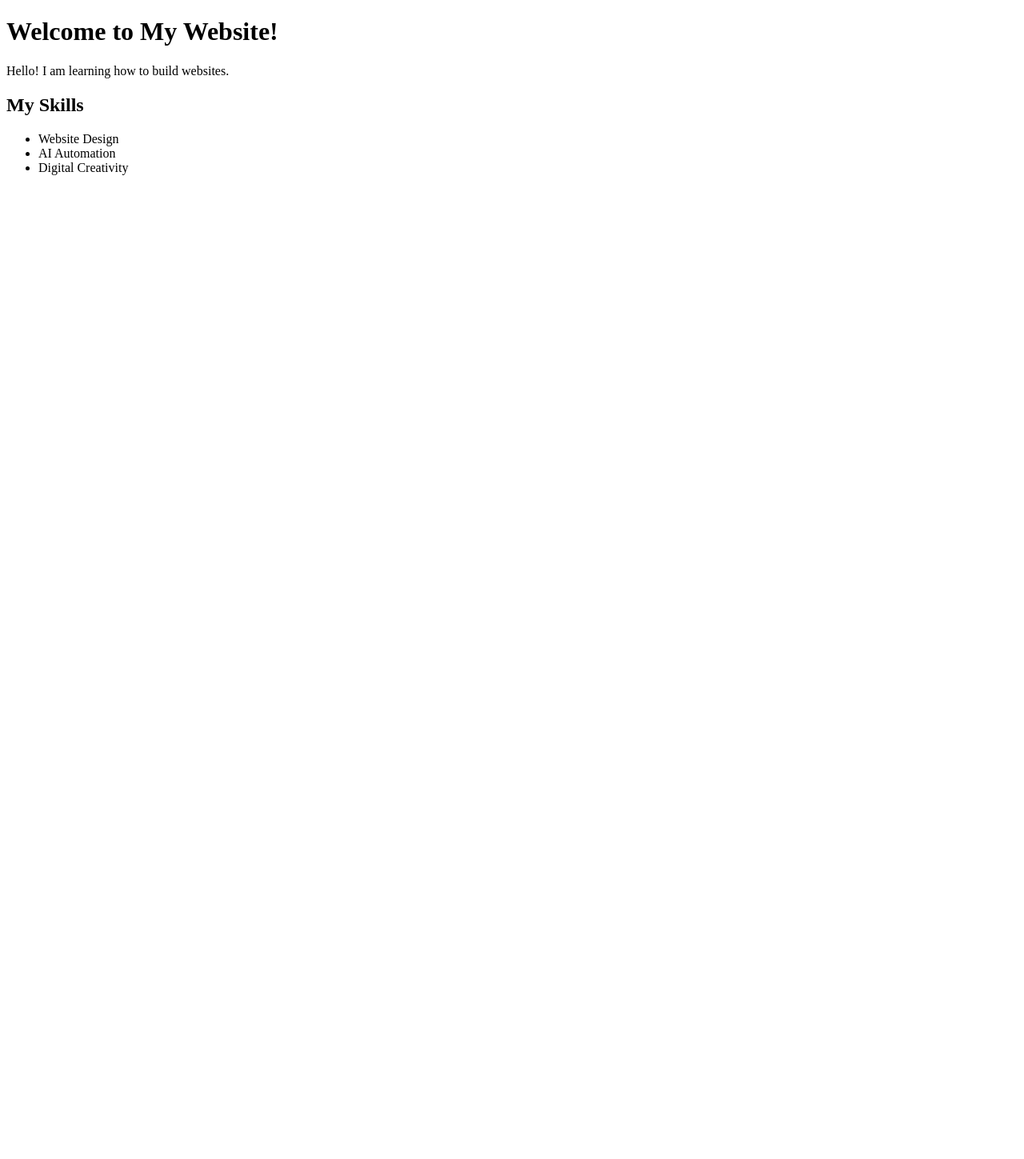
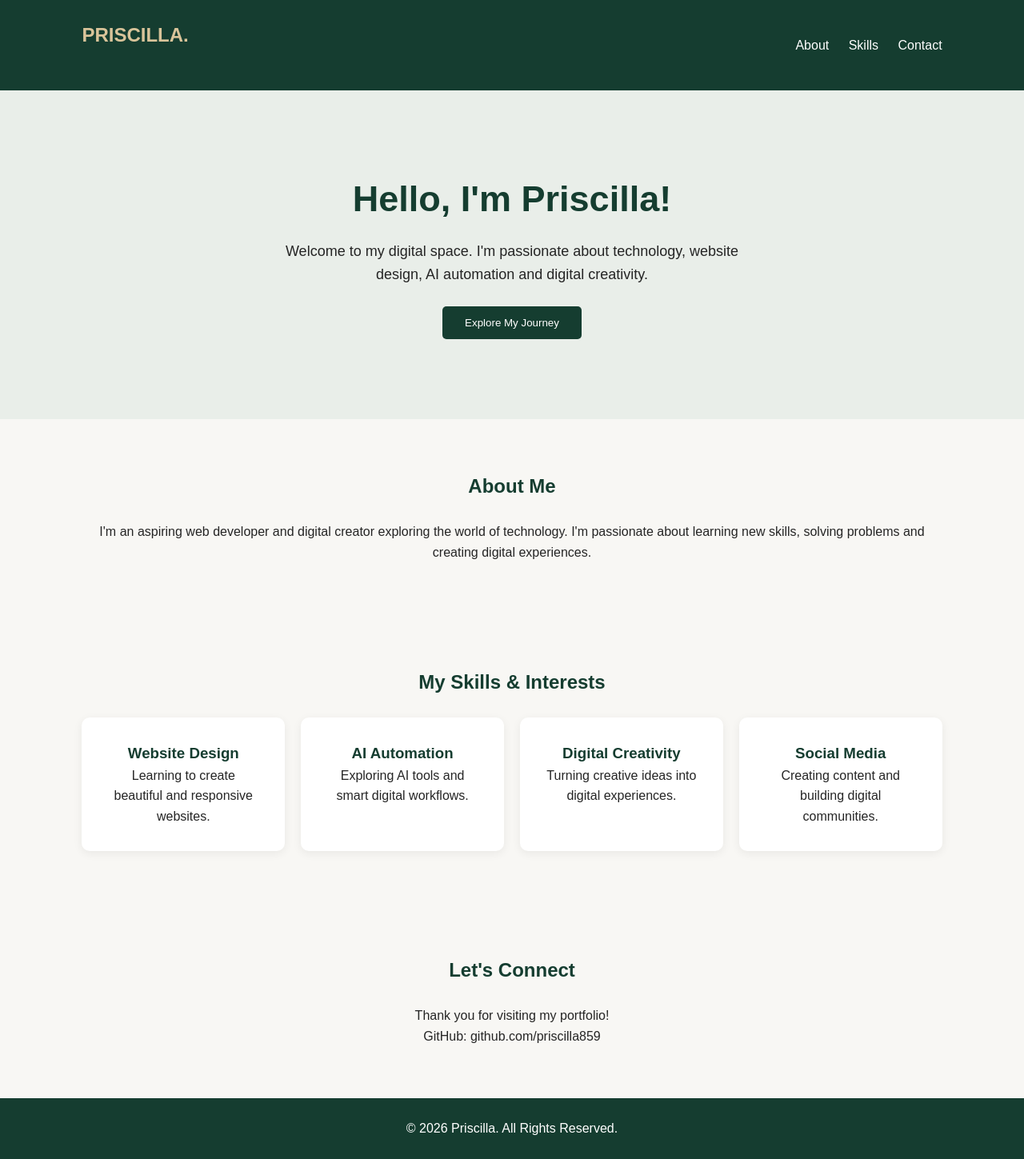
Before and after one commit to PRISCILLA859/my-first-project, a plain HTML site: page index.html in a window 1280 px wide. Shown: the whole page at 80% size. Before the commit the page ends 800 px from the top, so only its background shows below. Drawn offline with Linux system fonts and the light colour scheme.

Commit message:
Update index.html for portfolio layout and content

```diff
--- a/index.html
+++ b/index.html
@@ -1,17 +1,321 @@
+<!DOCTYPE html>
 
-<!DOCTYPE html>
-<html>
+<html lang="en">
+
 <head>
-    <title>My First Website</title>
+
+    <meta charset="UTF-8">
+
+    <meta name="viewport" content="width=device-width, initial-scale=1.0">
+
+    <title>Priscilla | My Digital Portfolio</title>
+
+    <style>
+
+        * {
+
+            margin: 0;
+
+            padding: 0;
+
+            box-sizing: border-box;
+
+        }
+
+        body {
+
+            font-family: Arial, sans-serif;
+
+            background: #f8f7f4;
+
+            color: #252525;
+
+            line-height: 1.6;
+
+        }
+
+        header {
+
+            background: #153d30;
+
+            color: white;
+
+            padding: 25px 8%;
+
+        }
+
+        nav {
+
+            display: flex;
+
+            justify-content: space-between;
+
+            align-items: center;
+
+            flex-wrap: wrap;
+
+        }
+
+        nav h2 {
+
+            color: #d9c49a;
+
+        }
+
+        nav a {
+
+            color: white;
+
+            text-decoration: none;
+
+            margin-left: 20px;
+
+        }
+
+        .hero {
+
+            text-align: center;
+
+            padding: 100px 20px;
+
+            background: #e9eee9;
+
+        }
+
+        .hero h1 {
+
+            font-size: 45px;
+
+            color: #153d30;
+
+            margin-bottom: 15px;
+
+        }
+
+        .hero p {
+
+            font-size: 18px;
+
+            max-width: 600px;
+
+            margin: auto;
+
+        }
+
+        .hero button {
+
+            margin-top: 25px;
+
+            padding: 13px 28px;
+
+            background: #153d30;
+
+            color: white;
+
+            border: none;
+
+            border-radius: 5px;
+
+            cursor: pointer;
+
+        }
+
+        section {
+
+            padding: 65px 8%;
+
+            text-align: center;
+
+        }
+
+        h2 {
+
+            color: #153d30;
+
+            margin-bottom: 25px;
+
+        }
+
+        .skills {
+
+            display: grid;
+
+            grid-template-columns: repeat(auto-fit, minmax(200px, 1fr));
+
+            gap: 20px;
+
+        }
+
+        .skill-card {
+
+            background: white;
+
+            padding: 30px;
+
+            border-radius: 10px;
+
+            box-shadow: 0 3px 12px #00000010;
+
+        }
+
+        .skill-card h3 {
+
+            color: #153d30;
+
+        }
+
+        footer {
+
+            background: #153d30;
+
+            color: white;
+
+            text-align: center;
+
+            padding: 25px;
+
+        }
+
+        @media (max-width: 600px) {
+
+            .hero h1 {
+
+                font-size: 32px;
+
+            }
+
+            nav {
+
+                gap: 15px;
+
+            }
+
+        }
+
+    </style>
+
 </head>
+
 <body>
-    <h1>Welcome to My Website!</h1>
-    <p>Hello! I am learning how to build websites.</p>
-    <h2>My Skills</h2>
-    <ul>
-        <li>Website Design</li>
-        <li>AI Automation</li>
-        <li>Digital Creativity</li>
-    </ul>
+
+<header>
+
+    <nav>
+
+        <h2>PRISCILLA.</h2>
+
+        <div>
+
+            <a href="#about">About</a>
+
+            <a href="#skills">Skills</a>
+
+            <a href="#contact">Contact</a>
+
+        </div>
+
+    </nav>
+
+</header>
+
+<div class="hero">
+
+    <h1>Hello, I'm Priscilla!</h1>
+
+    <p>
+
+        Welcome to my digital space.
+
+        I'm passionate about technology, website design,
+
+        AI automation and digital creativity.
+
+    </p>
+
+    <button onclick="document.getElementById('about').scrollIntoView({behavior:'smooth'})">
+
+        Explore My Journey
+
+    </button>
+
+</div>
+
+<section id="about">
+
+    <h2>About Me</h2>
+
+    <p>
+
+        I'm an aspiring web developer and digital creator
+
+        exploring the world of technology.
+
+        I'm passionate about learning new skills,
+
+        solving problems and creating digital experiences.
+
+    </p>
+
+</section>
+
+<section id="skills">
+
+    <h2>My Skills & Interests</h2>
+
+    <div class="skills">
+
+        <div class="skill-card">
+
+            <h3>Website Design</h3>
+
+            <p>Learning to create beautiful and responsive websites.</p>
+
+        </div>
+
+        <div class="skill-card">
+
+            <h3>AI Automation</h3>
+
+            <p>Exploring AI tools and smart digital workflows.</p>
+
+        </div>
+
+        <div class="skill-card">
+
+            <h3>Digital Creativity</h3>
+
+            <p>Turning creative ideas into digital experiences.</p>
+
+        </div>
+
+        <div class="skill-card">
+
+            <h3>Social Media</h3>
+
+            <p>Creating content and building digital communities.</p>
+
+        </div>
+
+    </div>
+
+</section>
+
+<section id="contact">
+
+    <h2>Let's Connect</h2>
+
+    <p>Thank you for visiting my portfolio!</p>
+
+    <p>GitHub: github.com/priscilla859</p>
+
+</section>
+
+<footer>
+
+    <p>© 2026 Priscilla. All Rights Reserved.</p>
+
+</footer>
+
 </body>
+
 </html>
```
